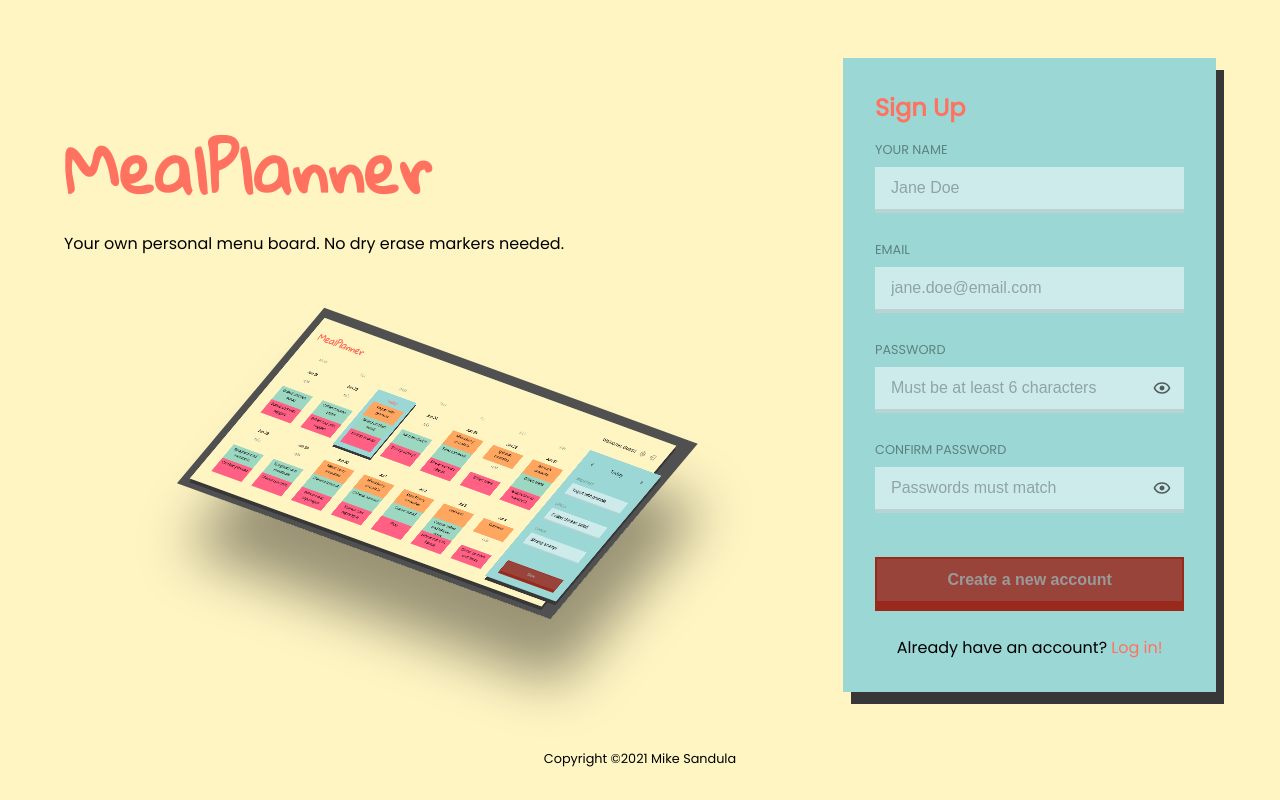
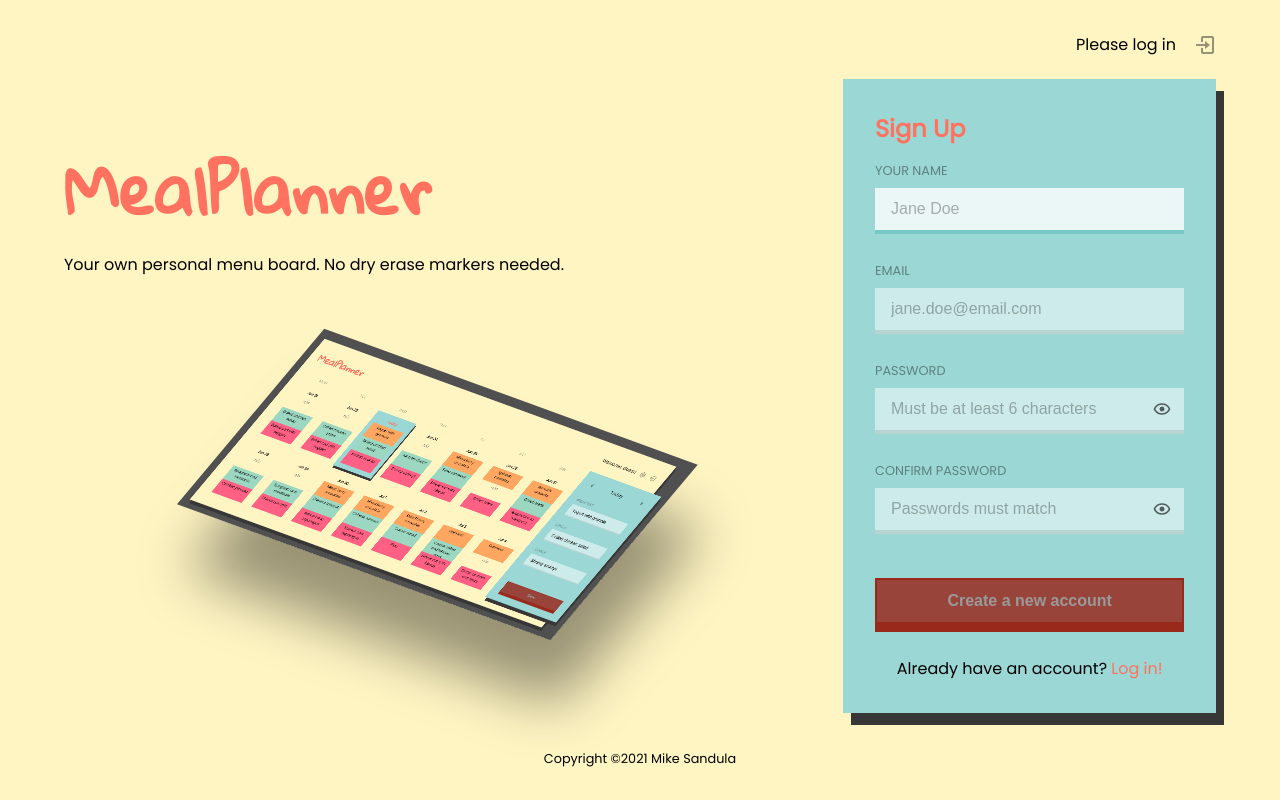
Before and after one commit to msandula12/meal-planner-client, a React (Create React App) app: page / in a window 1280 px wide. Built offline with nearby package versions, Linux system fonts and the light colour scheme.

Commit message:
feat: logged in user can return to schedule from home

```diff
--- a/src/components/Header/Header.tsx
+++ b/src/components/Header/Header.tsx
@@ -1,5 +1,5 @@
 import { useDispatch, useSelector } from 'react-redux';
-import { Link, useHistory } from 'react-router-dom';
+import { Link, useLocation, useHistory } from 'react-router-dom';
 import { BiLogIn, BiLogOut } from 'react-icons/bi';
 
 import { deleteUserToken } from 'api/users';
@@ -8,9 +8,14 @@ import { changeUser, selectCurrentUser } from 'redux/reducers/userSlice';
 
 import './Header.scss';
 
-function Header() {
+type Props = {
+  showLoginForm?: () => void;
+};
+
+function Header({ showLoginForm }: Props) {
   const dispatch = useDispatch();
   const history = useHistory();
+  const location = useLocation();
   const user = useSelector(selectCurrentUser);
 
   const logOut = () => {
@@ -23,21 +28,29 @@ function Header() {
     <header>
       <nav className="header-nav">
         <span className="header-nav-logo">
-          <Link to={Routes.HOME} className="logo">
-            MealPlanner
-          </Link>
+          {location.pathname !== Routes.HOME && (
+            <Link to={Routes.HOME} className="logo">
+              MealPlanner
+            </Link>
+          )}
         </span>
         <span className="header-nav-actions">
           {user ? (
             <>
-              <span>Welcome, {user.name}!</span>
+              <span>
+                Welcome,{' '}
+                <Link className="accent-text" to={Routes.SCHEDULE}>
+                  {user.name}
+                </Link>
+                !
+              </span>
               {/* <BiCog className="icon" title="Settings" /> */}
               <BiLogOut className="icon" onClick={logOut} title="Logout" />
             </>
           ) : (
             <>
               <span>Please log in</span>
-              <BiLogIn className="icon" title="Login" />
+              <BiLogIn className="icon" onClick={showLoginForm} title="Login" />
             </>
           )}
         </span>
--- a/src/components/Home/Home.tsx
+++ b/src/components/Home/Home.tsx
@@ -5,6 +5,7 @@ import dayjs from 'dayjs';
 import DashboardImage from 'assets/images/dashboard.png';
 import { Routes } from 'constants/enums';
 
+import Header from '../Header/Header';
 import LogIn from './LogIn';
 import SignUp from './SignUp';
 
@@ -17,8 +18,13 @@ function Home() {
     setIsSigningUp((prevIsSigningup) => !prevIsSigningup);
   };
 
+  const showLoginForm = () => {
+    setIsSigningUp(false);
+  };
+
   return (
     <div className="home">
+      <Header showLoginForm={showLoginForm} />
       <main className="home-above-the-fold">
         <section className="home-hero">
           <div>
--- a/src/components/Home/LogIn.tsx
+++ b/src/components/Home/LogIn.tsx
@@ -1,4 +1,4 @@
-import { BaseSyntheticEvent, useState } from 'react';
+import { BaseSyntheticEvent, useEffect, useRef, useState } from 'react';
 import { useDispatch } from 'react-redux';
 import { useHistory } from 'react-router-dom';
 import { BiHide, BiShow } from 'react-icons/bi';
@@ -14,6 +14,14 @@ type Props = {
 function LogIn({ toggleForm }: Props) {
   const dispatch = useDispatch();
   const history = useHistory();
+  const inputRef = useRef<HTMLInputElement | null>(null);
+
+  // Focus first input field on init
+  useEffect(() => {
+    if (inputRef.current) {
+      inputRef.current.focus();
+    }
+  }, []);
 
   const [showPassword, setShowPassword] = useState(false);
 
@@ -81,6 +89,7 @@ function LogIn({ toggleForm }: Props) {
             name="email"
             onChange={updateValue}
             placeholder="jane.doe@email.com"
+            ref={inputRef}
             type="text"
             value={values.email}
           />
--- a/src/components/Home/SignUp.tsx
+++ b/src/components/Home/SignUp.tsx
@@ -1,4 +1,4 @@
-import { BaseSyntheticEvent, useState } from 'react';
+import { BaseSyntheticEvent, useEffect, useRef, useState } from 'react';
 import { useDispatch } from 'react-redux';
 import { useHistory } from 'react-router-dom';
 import { BiHide, BiShow } from 'react-icons/bi';
@@ -17,6 +17,14 @@ type Props = {
 function SignUp({ toggleForm }: Props) {
   const dispatch = useDispatch();
   const history = useHistory();
+  const inputRef = useRef<HTMLInputElement | null>(null);
+
+  // Focus first input field on init
+  useEffect(() => {
+    if (inputRef.current) {
+      inputRef.current.focus();
+    }
+  }, []);
 
   const [showPassword, setShowPassword] = useState(false);
   const [showConfirmPassword, setShowConfirmPassword] = useState(false);
@@ -107,6 +115,7 @@ function SignUp({ toggleForm }: Props) {
             name="name"
             onChange={updateValue}
             placeholder="Jane Doe"
+            ref={inputRef}
             type="text"
             value={values.name}
           />
```
